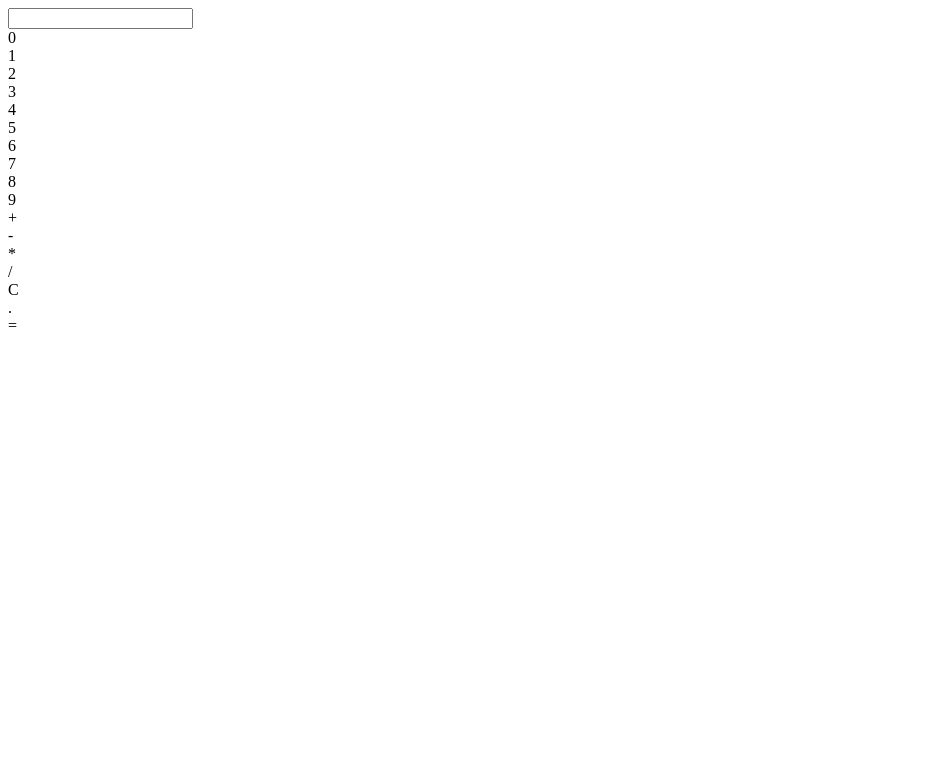
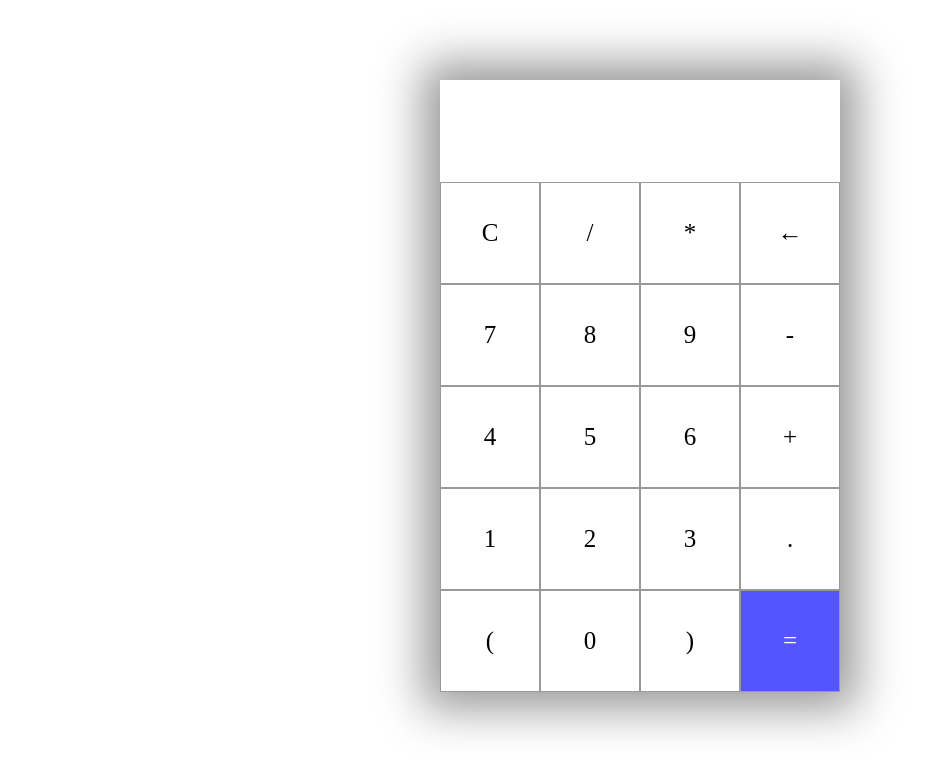
Before and after one commit to acciojob/calculator-js-2-piyushjain5350, a website: page main.html in a window 1280 px wide. Shown: the whole page, without its empty margins (0-938 px from the left). Drawn offline with Linux system fonts and the light colour scheme.

Commit message:
created a submission

```diff
--- a/main.html
+++ b/main.html
@@ -9,30 +9,35 @@
   </head>
   <body>
     <!-- Write yout code here -->
-	  <div class="calculator">
-        <input type="text" id="input">
-        <div id="block0" onclick="addNum(0)">0</div>
-        <div id="block1" onclick="addNum(1)">1</div>
-        <div id="block2" onclick="addNum(2)">2</div>
-        <div id="block3" onclick="addNum(3)">3</div>
-        <div id="block4" onclick="addNum(4)">4</div>
-        <div id="block5" onclick="addNum(5)">5</div>
-        <div id="block6" onclick="addNum(6)">6</div>
-        <div id="block7" onclick="addNum(7)">7</div>
-        <div id="block8" onclick="addNum(8)">8</div>
-        <div id="block9" onclick="addNum(9)">9</div>
+	 <div class="container">
+        <div id="display"></div>
+        <div class="buttons">
+            <div class="btn" id="C" onclick="clearxyz()">C</div>
+            <div class="btn" id="divi" onclick="clickingxyz('/')">/</div>
+            <div class="btn" id="*" onclick="clickingxyz('*')">*</div>
+            <div class="btn" id="back" onclick="backxyz()">&larr;</div>
 
-        <div id="plus"     onclick="addOp('+')" >+</div>
-        <div id="minus"    onclick="addOp('-')" >-</div>
-        <div id="multiply" onclick="addOp('*')" >*</div>
-        <div id="divide"   onclick="addOp('/')" >/</div>
-        <div id="clr"      onclick="handleClear()" >C</div>
+            <div class="btn" id="7" onclick="clickingxyz('7')">7</div>
+            <div class="btn" id="8" onclick="clickingxyz('8')">8</div>
+            <div class="btn" id="9" onclick="clickingxyz('9')">9</div>
+            <div class="btn" id="-" onclick="clickingxyz('-')">-</div>
 
-        <div id="dot" onclick="addNum('.')">.</div>
+            <div class="btn" id="4" onclick="clickingxyz('4')">4</div>
+            <div class="btn" id="5" onclick="clickingxyz('5')">5</div>
+            <div class="btn" id="6" onclick="clickingxyz('6')">6</div>
+            <div class="btn" id="plus" onclick="clickingxyz('+')">+</div>
 
-        <div id="ans" onclick="handleClick()">=</div>
+            <div class="btn" id="1" onclick="clickingxyz('1')">1</div>
+            <div class="btn" id="2" onclick="clickingxyz('2')">2</div>
+            <div class="btn" id="3" onclick="clickingxyz('3')">3</div>
+            <div class="btn" id="." onclick="clickingxyz('.')">.</div>
+
+            <div class="btn" id="op" onclick="clickingxyz('(')">(</div>
+            <div class="btn" id="0" onclick="clickingxyz('0')">0</div>
+            <div class="btn" id="cl" onclick="clickingxyz(')')">)</div>
+            <div class="btn" id="equal" onclick="evalxyz()">=</div>
+        </div>
     </div>
-
 
     <script src="script.js"></script>
   </body>
--- a/script.js
+++ b/script.js
@@ -1,17 +1,77 @@
-//your code here
- var ans = document.getElementById('ans');
-        var input = document.getElementById('input');
+//your JS code here. If required.
+let displayxyz = document.getElementById("display")
 
-        function addNum(value){
-            input.value += ""+value;
+let buttonsxyz = Array.from(document.getElementsByClassName("btn"))
+
+function firstFunctionxyz(btnxyz){
+    btnxyz.addEventListener("click",(xyz)=>{
+        switch(xyz.target.innerText){
+            case 'C':
+                displayxyz.innerText = ""
+                break
+            case '←':
+                displayxyz.innerText = displayxyz.innerText.slice(0,-1)
+                break
+            case '=':
+                try{
+                    displayxyz.innerText = eval(displayxyz.innerText)
+                    // djfbdj
+                    // diuhjdbjh
+                }catch{
+                    displayxyz.innerText="Error"
+                }
+                break
+            default:
+                displayxyz.innerText = display.innerText + xyz.target.innerText
+                break
         }
-        function addOp(op){
-            input.value += op;
+    })
+}
+
+function isOpxyz(opxyz){
+    if(opxyz==="+" || opxyz==='-' || opxyz==='/' || opxyz==='*')
+        return true
+    return false
+}
+function clickingxyz(clickedxyz){
+    if(displayxyz.innerText===""){
+        if(clickedxyz!='0'){
+            displayxyz.innerText = displayxyz.innerText+clickedxyz
         }
-        function handleClear(){
-            input.value = "";
+    }
+    else{
+        var innerTextxyz = displayxyz.innerText
+        var lenxyz = innerTextxyz.length
+
+        var lastCharxyz = innerTextxyz[lenxyz-1]
+
+        if(isOpxyz(lastCharxyz)===true){
+            if(clickedxyz!='0'){
+                if(isOpxyz(clickedxyz)===true){
+                    displayxyz.innerText = displayxyz.innerText.slice(0,-1)
+                }
+                displayxyz.innerText = displayxyz.innerText+clickedxyz
+
+            }
+        }else{
+            displayxyz.innerText = displayxyz.innerText+clickedxyz
         }
-        function handleClick(){
-            let res = eval(input.value)
-            input.value = res;
-        }
+
+    }
+}
+
+function evalxyz(){
+    try{
+        displayxyz.innerText = eval(displayxyz.innerText)
+    }catch(err){
+        displayxyz.innerText="Error"
+    }
+}
+
+function clearxyz(){
+    displayxyz.innerText = ""
+}
+
+function backxyz(){
+    displayxyz.innerText = displayxyz.innerText.slice(0,-1)
+}
--- a/styles.css
+++ b/styles.css
@@ -1 +1,38 @@
 /*  your css code here. If applicable */
+.container{
+    max-width: 400px;
+    margin: 10vh auto 0 auto;
+    box-shadow: 0px 0px 43px 17px rgba(153,153,153,1);
+}
+
+#display{
+    text-align: right;
+    height: 70px;
+    line-height: 70px;
+    padding: 16px 8px;
+    font-size: 25px;
+}
+
+.buttons{
+    display: grid;
+    grid-template-columns: 1fr 1fr 1fr 1fr;
+}
+
+.btn {
+    border: 0.5px solid #999;
+    line-height: 100px;
+    text-align: center;
+    font-size: 25px;
+    cursor: pointer;
+}
+
+#equal {
+    background-color: rgb(85,85,255);
+    color: white;
+}
+
+.btn:hover{
+    background-color: #323330;
+    color: white;
+    transition: 0.5s ease-in-out;
+}
```
